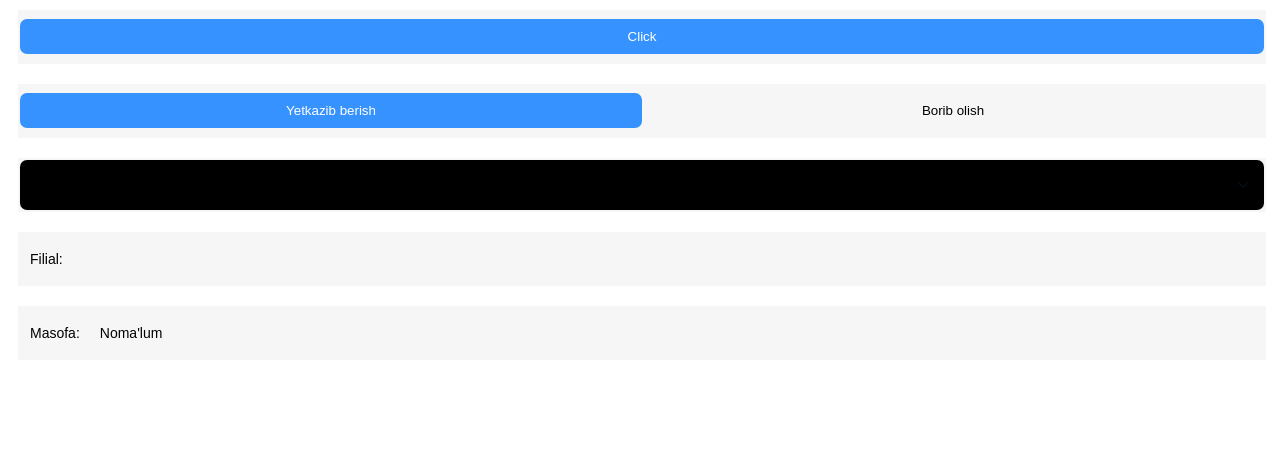
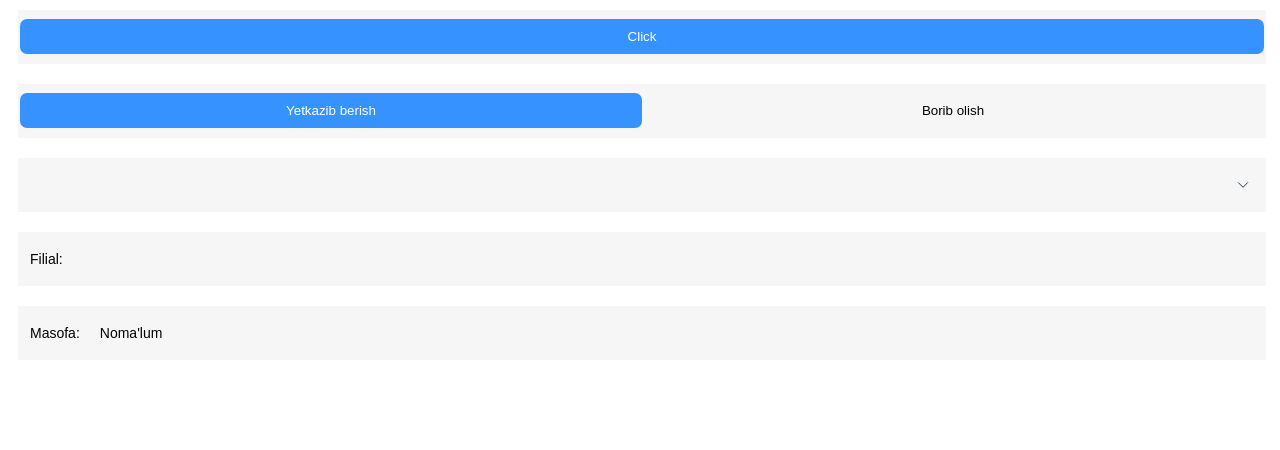
Before and after one commit to STQT/anjanbot, a Django app: page /tg/order/ in a window 1280 px wide. Shown: the part 116-566 px from the top of the page. Run offline with Django 4.2, Linux system fonts and the light colour scheme; data that the repository does not hold is empty; parts of the project's set-up code (start-up, migrations or seed data) failed here and were passed over; some libraries are stand-ins or nearby versions.

Commit message:
small style css fixings

```diff
--- a/app/static/css/style.css
+++ b/app/static/css/style.css
@@ -299,7 +299,8 @@ select {
   width: 100%;
   padding: 5px;
   height: 50px;
-  background-color: var(--text-color);
+  background-color: var(--second-color);
+  --text-color: var(--text-color);
   border: none;
   appearance: none;
   -webkit-appearance: none; /* For older versions of WebKit browsers */
```
